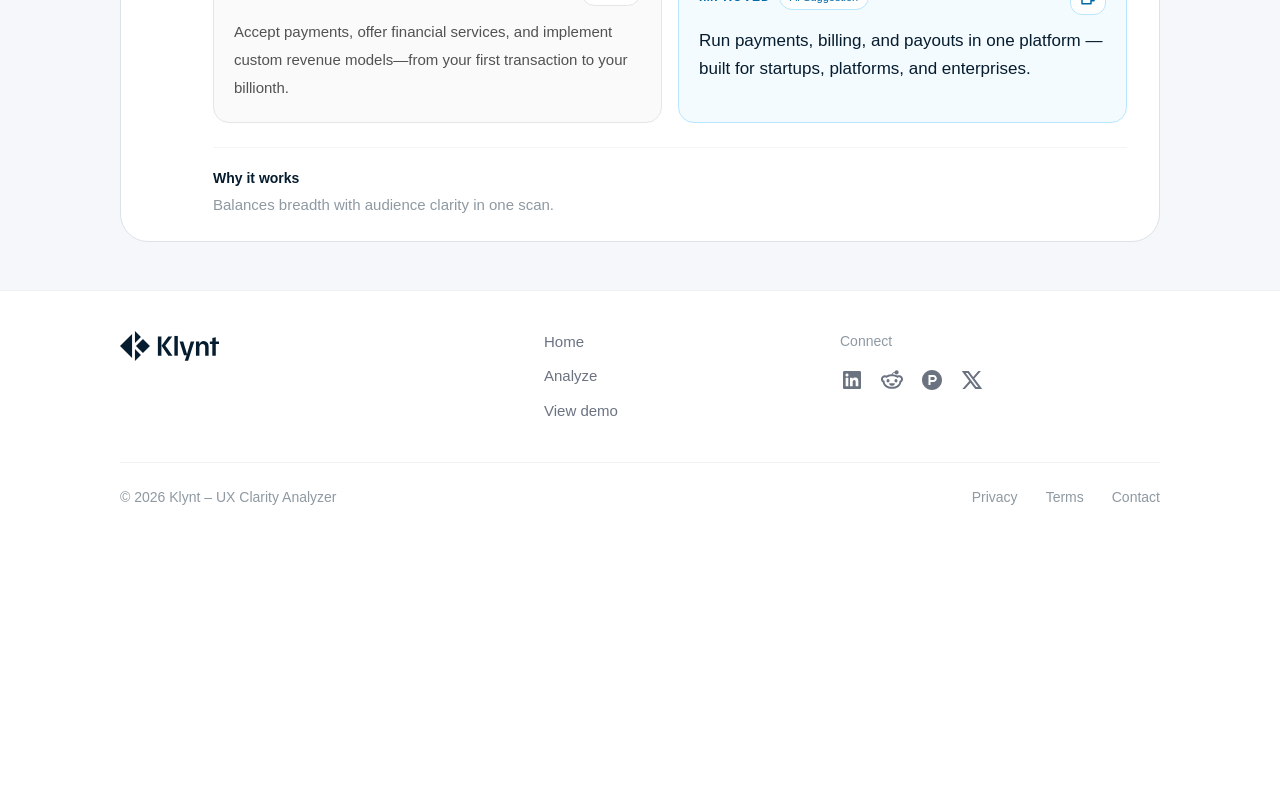
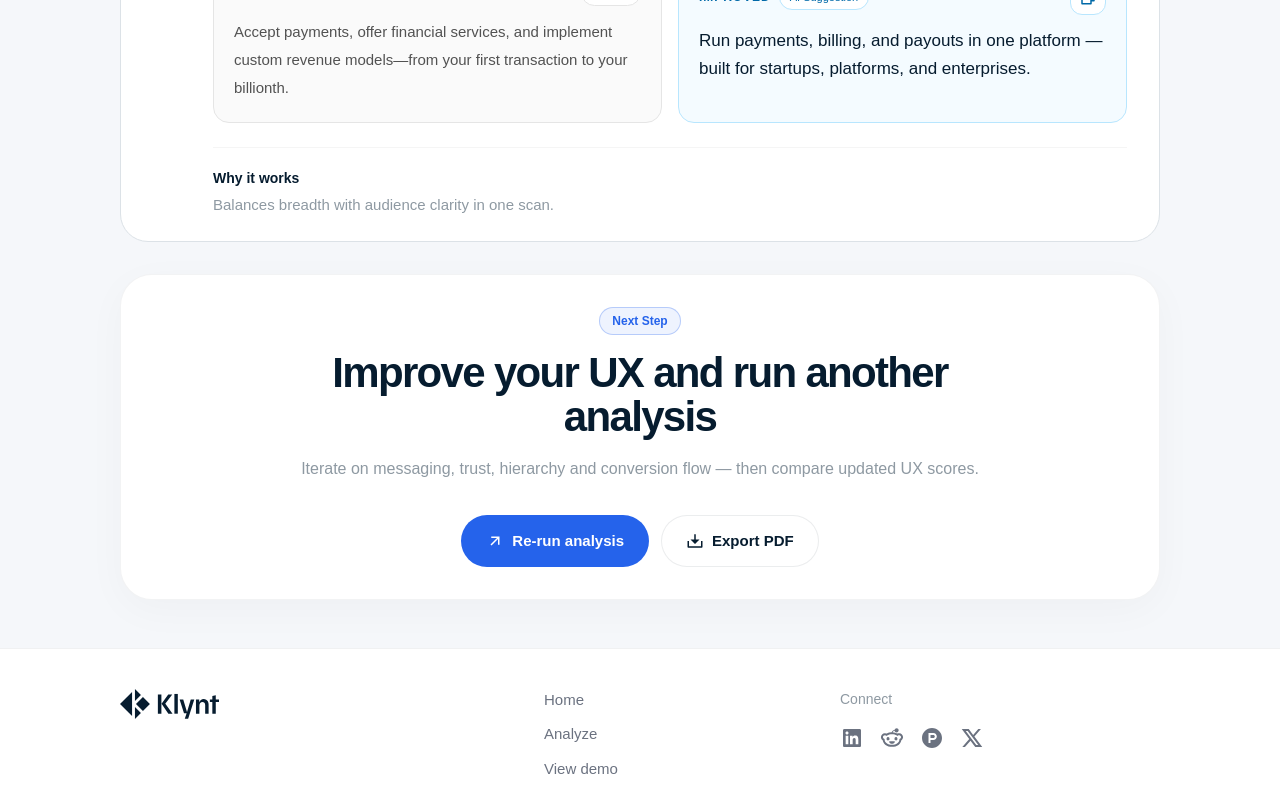
Before and after one commit to samarenkovdmitry/Klynt, a Next.js app: page /report/29e49814-abac-4211-a226-a05dae07a710 in a window 1280 px wide. Shown: the part 3703-4500 px from the top of the page. Before the commit the page ends 4251 px from the top, so only its background shows below. Built offline with nearby package versions, Linux system fonts and the light colour scheme; no server answers; a web font is replaced by a local one.

Commit message:
Report page fixes

```diff
--- a/app/report/[id]/page.tsx
+++ b/app/report/[id]/page.tsx
@@ -12,7 +12,6 @@ import { ReportSummary } from "@/components/report/ReportSummary";
 import { ReportUxIssuesSection } from "@/components/report/ReportUxIssuesSection";
 import { usePreLaunchWaitlist } from "@/components/pre-launch/usePreLaunchWaitlist";
 import { DEMO_REPORT_ID } from "@/lib/demo-report";
-import { isPreLaunchEnabled } from "@/lib/pre-launch";
 import { useReportData } from "@/hooks/useReportData";
 
 export default function ReportPage() {
@@ -101,7 +100,7 @@ export default function ReportPage() {
                 onCopy={handleCopy}
               />
             )}
-            {!isPreLaunchEnabled() && (
+            {!waitlistActive && (
               <ReportCtaSection onRerun={handleRerun} onExport={handleExport} />
             )}
           </div>
--- a/lib/pre-launch.ts
+++ b/lib/pre-launch.ts
@@ -6,7 +6,7 @@
 export const preLaunch = {
   enabled: true,
   /** ISO date (YYYY-MM-DD) of the Product Hunt launch day. */
-  productHuntLaunchDate: "2026-06-03",
+  productHuntLaunchDate: "2026-06-02",
   waitlist: {
     enabled: true,
     storageKey: "klynt-waitlist-unlocked",
--- a/lib/send-waitlist-email.ts
+++ b/lib/send-waitlist-email.ts
@@ -63,7 +63,7 @@ function buildWaitlistEmailContent(reportUrl: string) {
     "→ explains behavioral impact",
     "→ prioritizes issues by importance",
     "",
-    "We're also launching on Product Hunt this Tuesday 🚀",
+    "We're also launching on Product Hunt on June 2 🚀",
     "",
     "Would love your feedback.",
     "",
@@ -94,7 +94,7 @@ function buildWaitlistEmailContent(reportUrl: string) {
                 <p style="margin:0 0 4px;">→ detects UX friction points</p>
                 <p style="margin:0 0 4px;">→ explains behavioral impact</p>
                 <p style="margin:0 0 24px;">→ prioritizes issues by importance</p>
-                <p style="margin:0 0 16px;">We're also launching on Product Hunt this Tuesday 🚀</p>
+                <p style="margin:0 0 16px;">We're also launching on Product Hunt on June 2 🚀</p>
                 <p style="margin:0 0 16px;">Would love your feedback.</p>
                 <p style="margin:0;">— Dmitry</p>
               </td>
```
